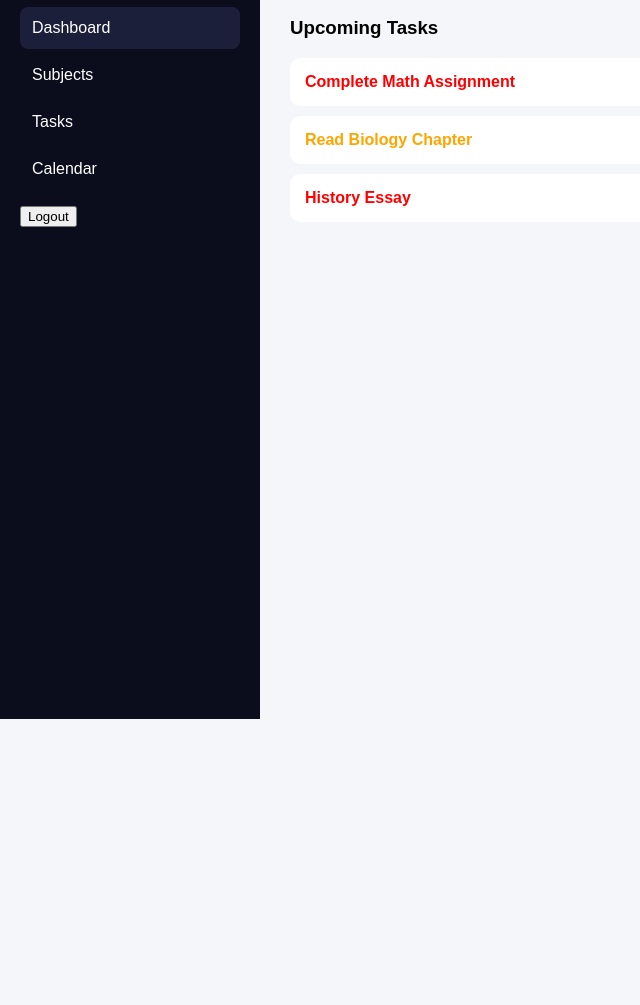
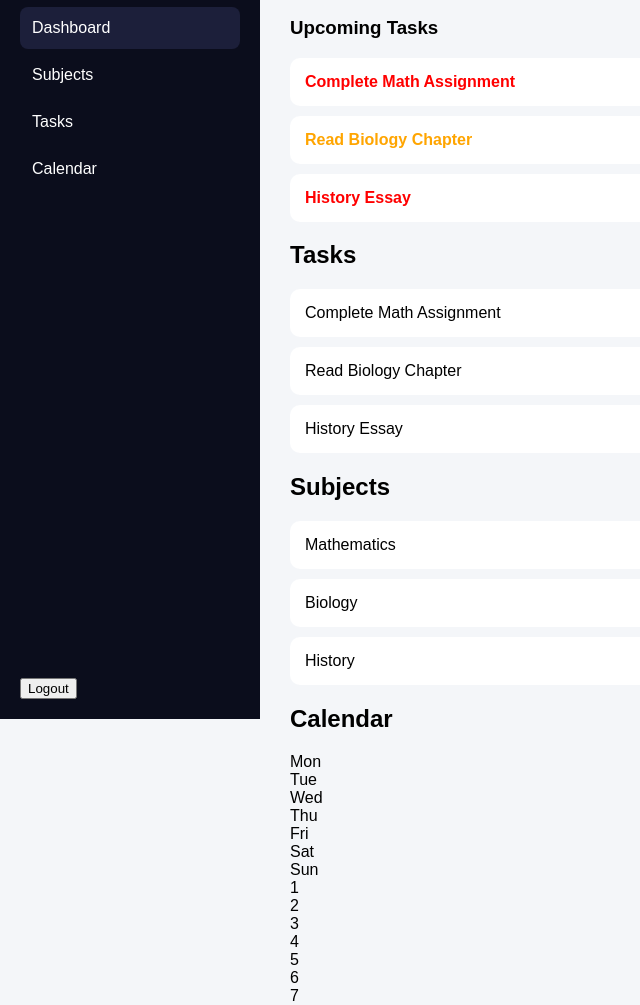
Before and after one commit to baloxq/Study-planner, a plain HTML site: page dashboard.html in a window 1280 px wide. Shown: the part 81-1086 px from the top of the page, without its empty margins (0-640 px from the left). Before the commit the page ends 800 px from the top, so only its background shows below. Drawn offline with Linux system fonts and the light colour scheme.

Commit message:
Update dashboard.html

```diff
--- a/dashboard.html
+++ b/dashboard.html
@@ -5,28 +5,77 @@
 <title>Dashboard</title>
 <link rel="stylesheet" href="style.css">
 </head>
+
 <body>
+
 <div class="layout">
+
+<!-- SIDEBAR -->
 <aside>
     <h2>Study Planner</h2>
+
     <ul>
-<li class="active">Dashboard</li>
-<li>Subjects</li>
-<li>Tasks</li>
-<li>Calendar</li>
+        <li class="active" onclick="showPage('dashboard')">Dashboard</li>
+        <li onclick="showPage('subjects')">Subjects</li>
+        <li onclick="showPage('tasks')">Tasks</li>
+        <li onclick="showPage('calendar')">Calendar</li>
     </ul>
-<button onclick="logout()">Logout</button>
+
+    <button class="logout" onclick="logout()">Logout</button>
 </aside>
+
+<!-- MAIN -->
 <main>
+
+<!-- DASHBOARD -->
+<div id="dashboard" class="page active-page">
     <h2>Welcome back, Student!</h2>
-<div class="tasks">
     <h3>Upcoming Tasks</h3>
+
     <div class="task high">Complete Math Assignment</div>
     <div class="task medium">Read Biology Chapter</div>
     <div class="task high">History Essay</div>
 </div>
+
+<!-- TASKS -->
+<div id="tasks" class="page">
+    <h2>Tasks</h2>
+
+    <div class="task">Complete Math Assignment</div>
+    <div class="task">Read Biology Chapter</div>
+    <div class="task">History Essay</div>
+</div>
+
+<!-- SUBJECTS -->
+<div id="subjects" class="page">
+    <h2>Subjects</h2>
+
+    <div class="task">Mathematics</div>
+    <div class="task">Biology</div>
+    <div class="task">History</div>
+</div>
+
+<!-- CALENDAR -->
+<div id="calendar" class="page">
+    <h2>Calendar</h2>
+
+    <div class="calendar">
+        <div>Mon</div><div>Tue</div><div>Wed</div><div>Thu</div><div>Fri</div><div>Sat</div><div>Sun</div>
+
+        <!-- простая сетка -->
+        <div class="day">1</div>
+        <div class="day">2</div>
+        <div class="day">3</div>
+        <div class="day">4</div>
+        <div class="day">5</div>
+        <div class="day">6</div>
+        <div class="day">7</div>
+    </div>
+</div>
+
 </main>
 </div>
+
 <script src="script.js"></script>
 </body>
 </html>
```
Lines whose indentation alone changed are shown as unchanged.
